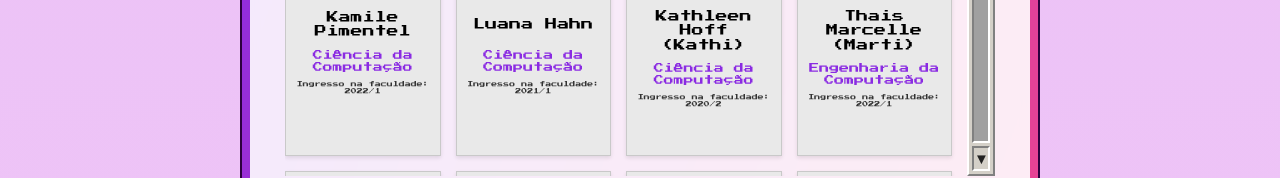
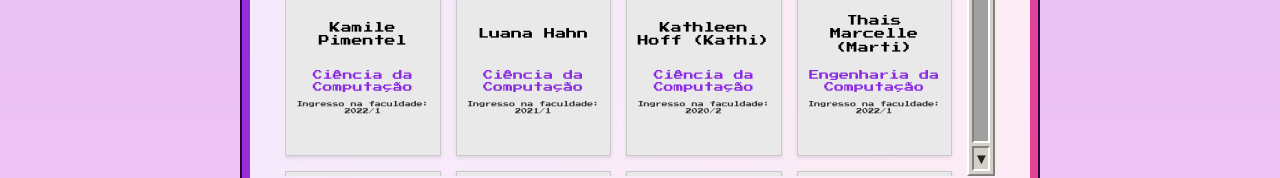
Before and after one commit to aleraczinoski/ProjetoIDEJR-Equipe2, a plain HTML site: page index.html in a window 1280 px wide. Shown: the part 3397-3575 px from the top of the page. Drawn offline with Linux system fonts and the light colour scheme; grey boxes are pictures that could not be loaded.

```diff
--- a/style.css
+++ b/style.css
@@ -385,12 +385,12 @@
 
 .member-card .member-nome {
     text-align: center;
-    font-size: 1.2rem;
+    font-size: 1.1rem;
     font-weight: normal;
     color: #000000;
     margin-bottom: 1rem;
     line-height: 1.2;
-    min-height: 3rem;
+    min-height: 5rem;
     display: flex;
     align-items: center;
     justify-content: center;
```
